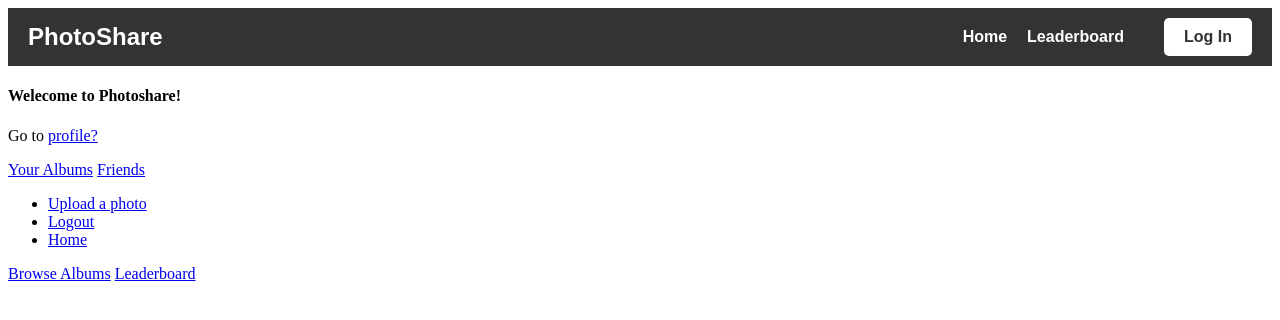
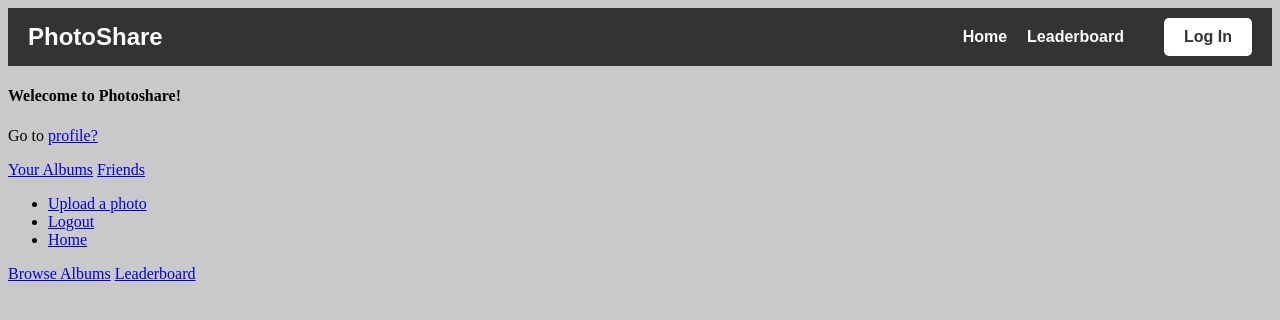
Before and after one commit to kevkim12/photo-sharing-application, a Flask app: page / in a window 1280 px wide. Shown: the top 320 px of the page. Run offline with Flask 2, Linux system fonts and the light colour scheme; data that the repository does not hold is empty.

Commit message:
Background color for all pages

```diff
--- /dev/null
+++ b/static/global.css
@@ -0,0 +1,3 @@
+body {
+    background-color: #c9c9c9;
+  }
--- a/templates/navbar.html
+++ b/templates/navbar.html
@@ -1,6 +1,7 @@
 <head>
     <title>My Website</title>
     <link rel="stylesheet" href="{{ url_for('static', filename='navbar.css') }}">
+    <link rel="stylesheet" href="{{ url_for('static', filename='global.css') }}">
   </head>
 
   {% if current_user.is_authenticated %}
```
